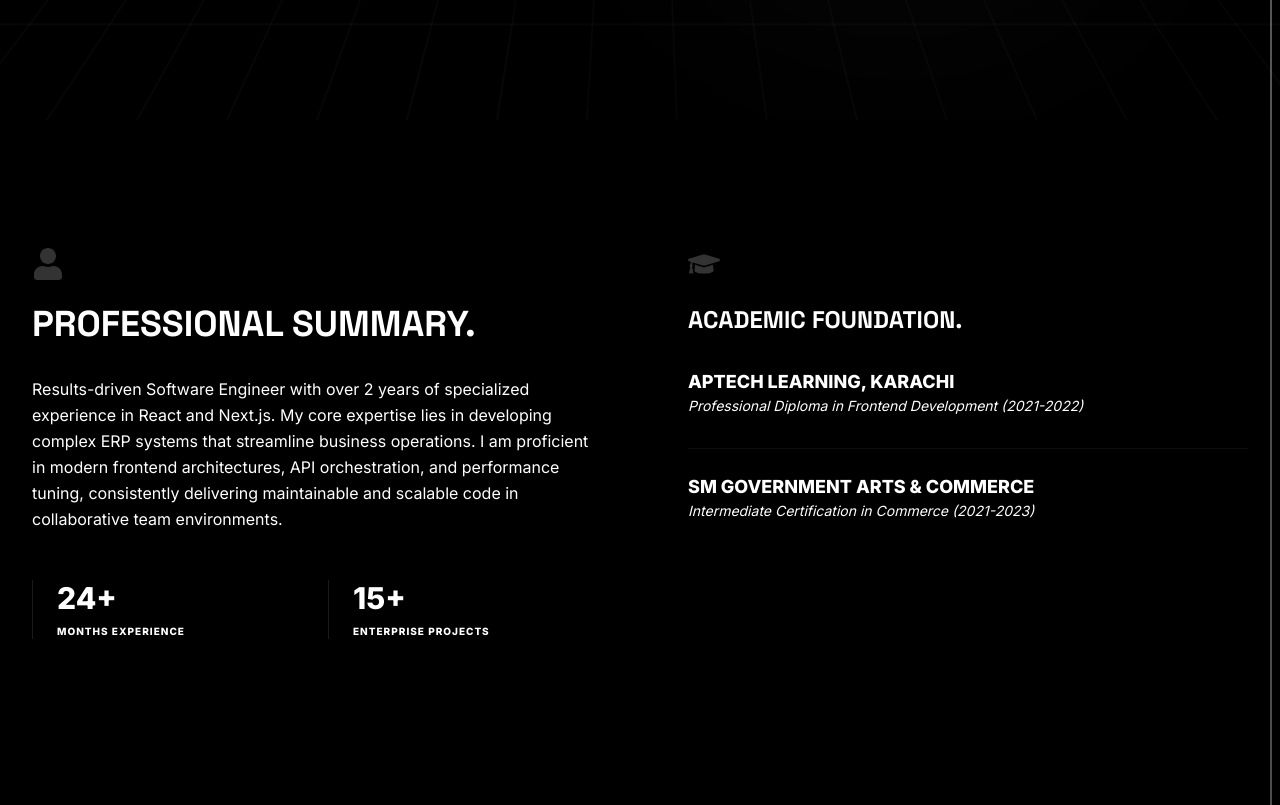
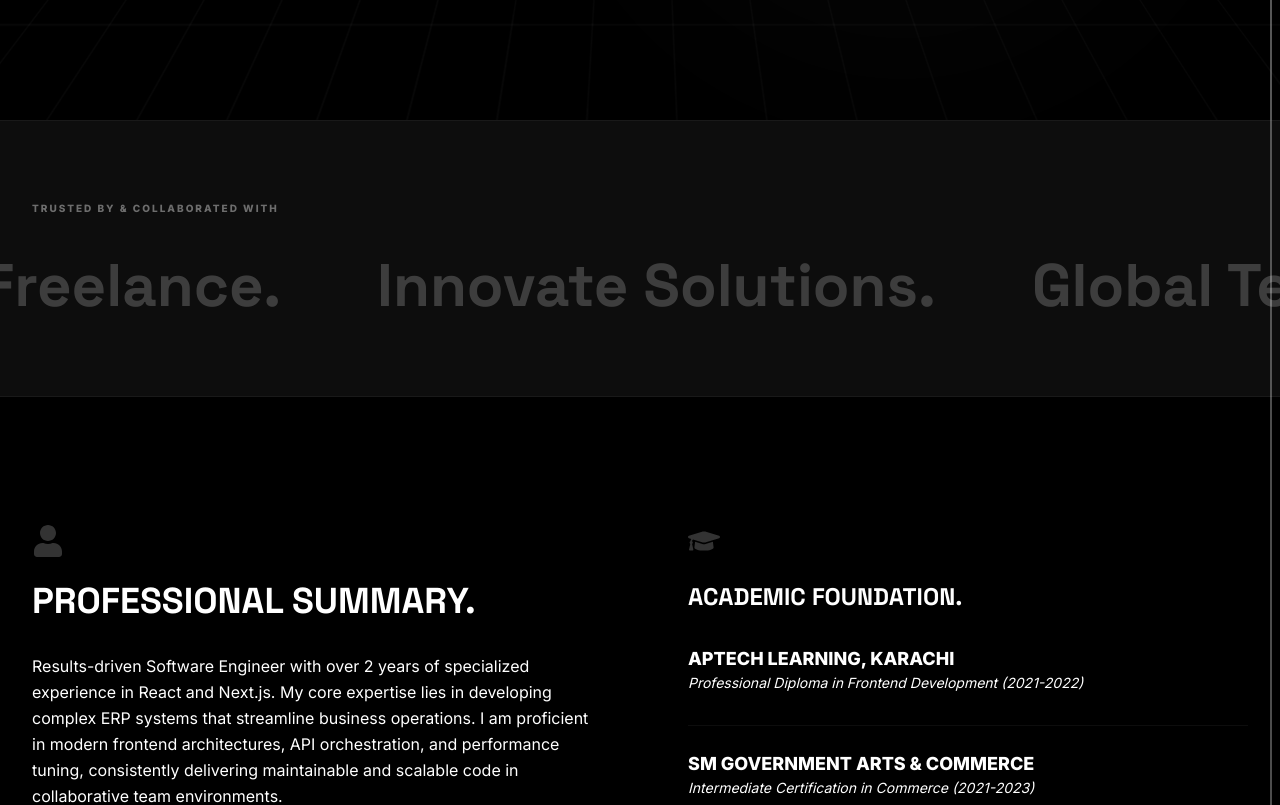
Before and after one commit to Hayyanshaikh/portfolio, a Next.js app: page / in a window 1280 px wide. Shown: the part 680-1485 px from the top of the page. Built offline with nearby package versions, Linux system fonts and the light colour scheme.

Commit message:
Add Brands section with marquee effect

```diff
--- a/app/globals.css
+++ b/app/globals.css
@@ -175,6 +175,15 @@ body {
   }
 }
 
+@keyframes marquee {
+  0% {
+    transform: translateX(0);
+  }
+  100% {
+    transform: translateX(-50%);
+  }
+}
+
 .hero-title-anim {
   animation: fadeInUp 1s cubic-bezier(0.22, 1, 0.36, 1) forwards;
 }
--- a/app/page.tsx
+++ b/app/page.tsx
@@ -8,6 +8,7 @@ import Experience from "@/components/sections/Experience";
 import Skills from "@/components/sections/Skills";
 import Projects from "@/components/sections/Projects";
 import Testimonials from "@/components/sections/Testimonials";
+import Brands from "@/components/sections/Brands";
 import Contact from "@/components/sections/Contact";
 import Footer from "@/components/sections/Footer";
 
@@ -30,6 +31,7 @@ export default function Home() {
 
       <Navbar />
       <Hero />
+      <Brands />
       <Summary />
       <Experience />
       <Skills />
--- /dev/null
+++ b/components/sections/Brands.tsx
@@ -0,0 +1,43 @@
+import React from "react";
+
+const brands = [
+  "Viabletree",
+  "Techonza",
+  "Freelance",
+  "Innovate Solutions",
+  "Global Tech",
+  "Digital Pulse",
+  "NextGen ERP",
+  "Cloud Stream",
+];
+
+export default function Brands() {
+  return (
+    <section className="py-20 overflow-hidden bg-white/5 border-y border-white/5">
+      <div className="max-w-7xl mx-auto px-8 mb-10">
+        <p className="text-[10px] font-bold text-white/40 uppercase tracking-[0.2em]">
+          Trusted by & Collaborated with
+        </p>
+      </div>
+
+      <div className="relative flex overflow-x-hidden">
+        <div className="animate-marquee whitespace-nowrap flex items-center">
+          {[...brands, ...brands].map((brand, index) => (
+            <span
+              key={index}
+              className="mx-12 text-4xl md:text-6xl font-heading font-bold text-white/20 hover:text-white/60 transition-colors cursor-default select-none"
+            >
+              {brand}.
+            </span>
+          ))}
+        </div>
+      </div>
+
+      <style jsx>{`
+        .animate-marquee {
+          animation: marquee 30s linear infinite;
+        }
+      `}</style>
+    </section>
+  );
+}
```
